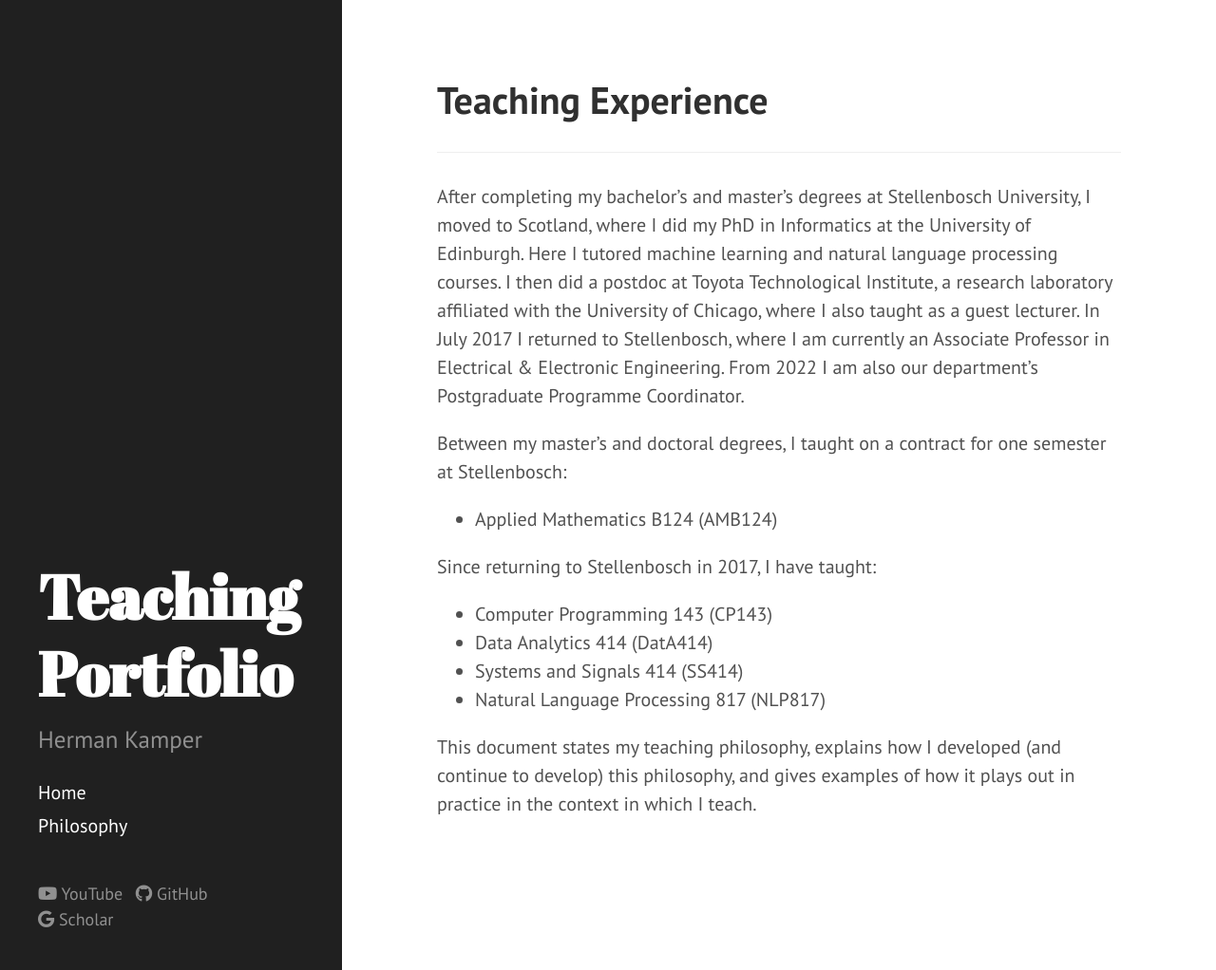
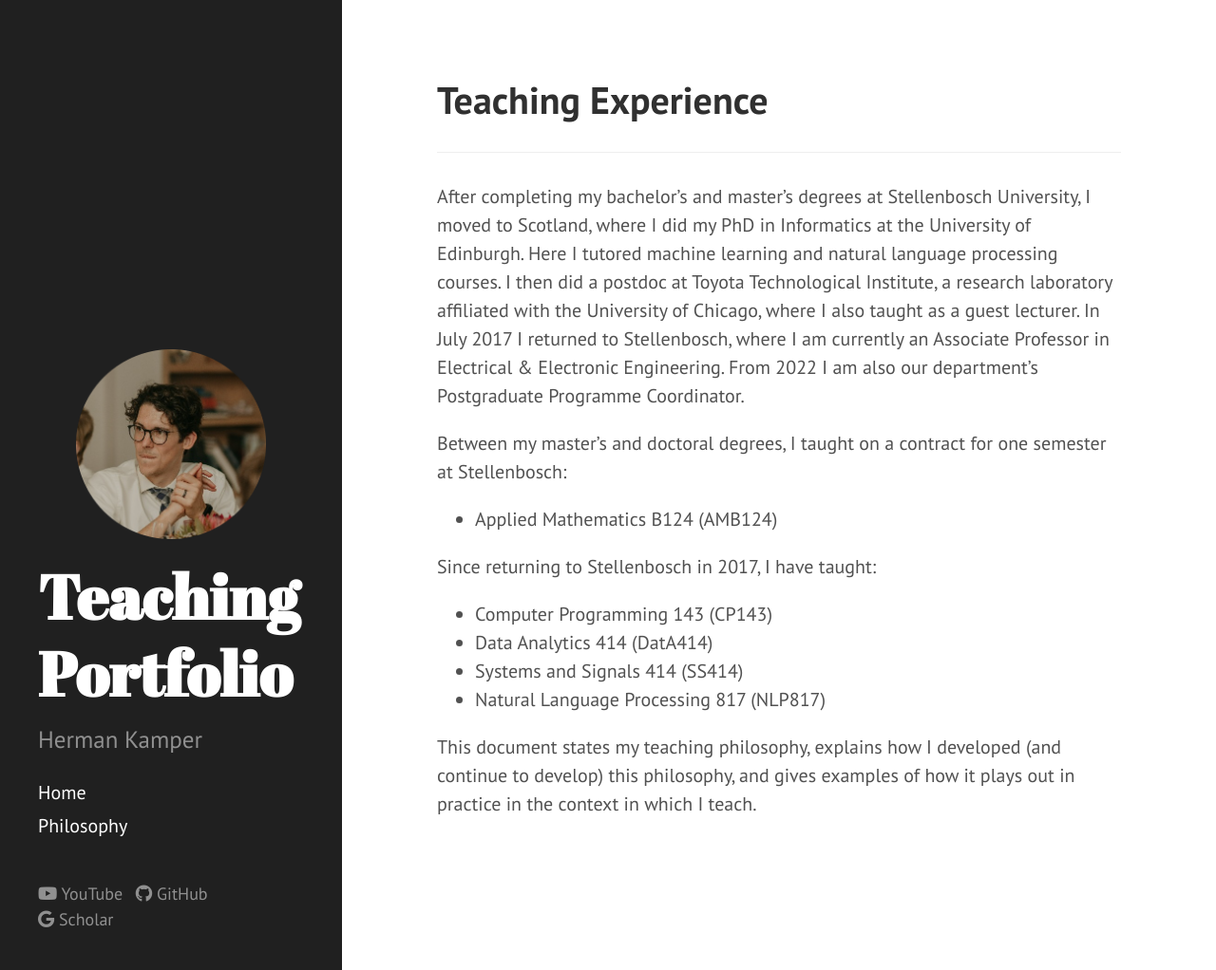
Before and after one commit to kamperh/teaching_portfolio, a Jekyll site: the page built from index.md, in a window 1280 px wide and 1022 px high. Shown: the whole window at 95% size. Built offline with Jekyll 4.4.1, drawn with Linux system fonts in a browser that asks for light colours; nearby versions of some CDN libraries.

Commit message:
Added figure

```diff
--- a/_includes/sidebar.html
+++ b/_includes/sidebar.html
@@ -1,6 +1,9 @@
 <div class="sidebar">
   <div class="container sidebar-sticky">
     <div class="sidebar-about">
+
+      <img style="margin-left:auto;height:200px;margin-bottom:20px;margin-right:auto" src="{{ '/fig/herman.png' | absolute_url }}" alt="mugshot">
+
       <h1>
         <a href="{{ site.baseurl }}">
           {{ site.title }}
```
Also changed, not shown: fig/herman.png (added).
